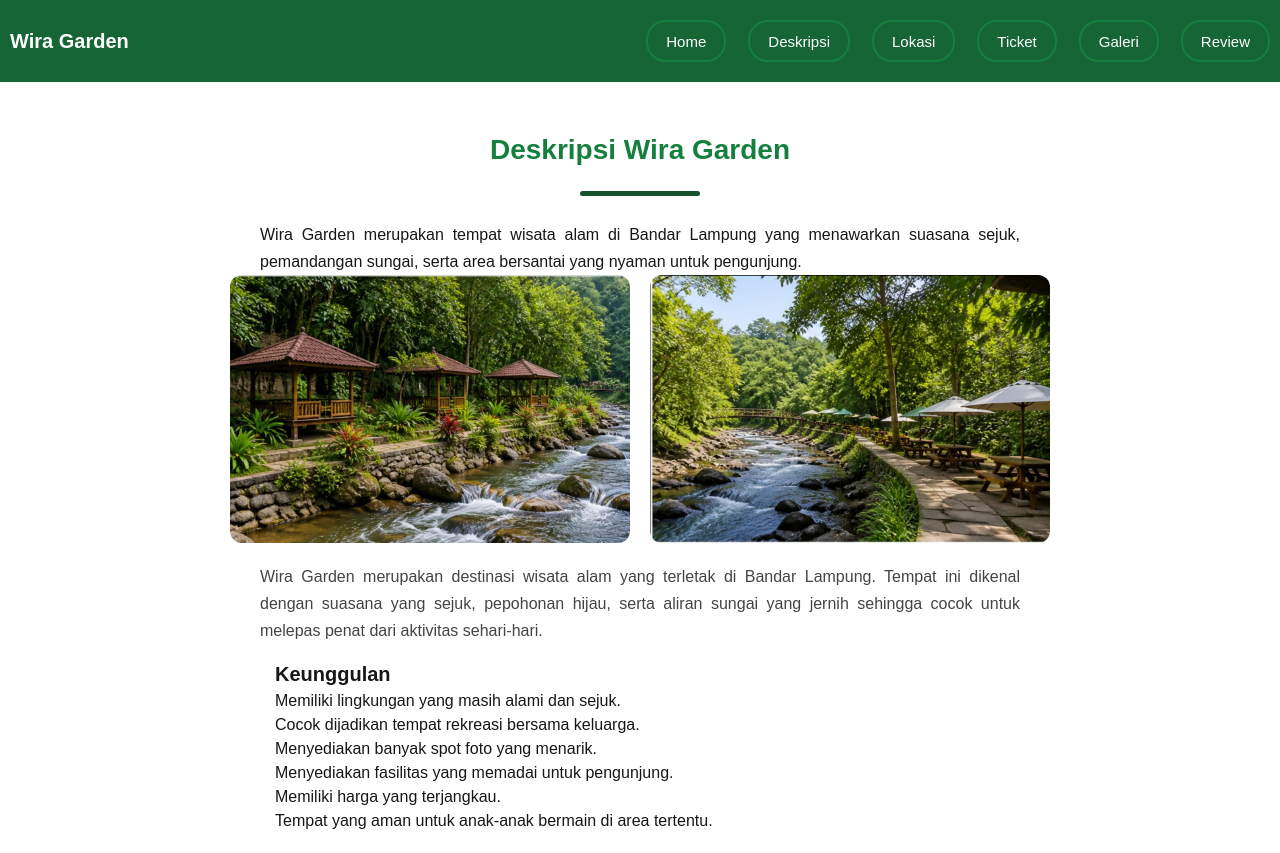
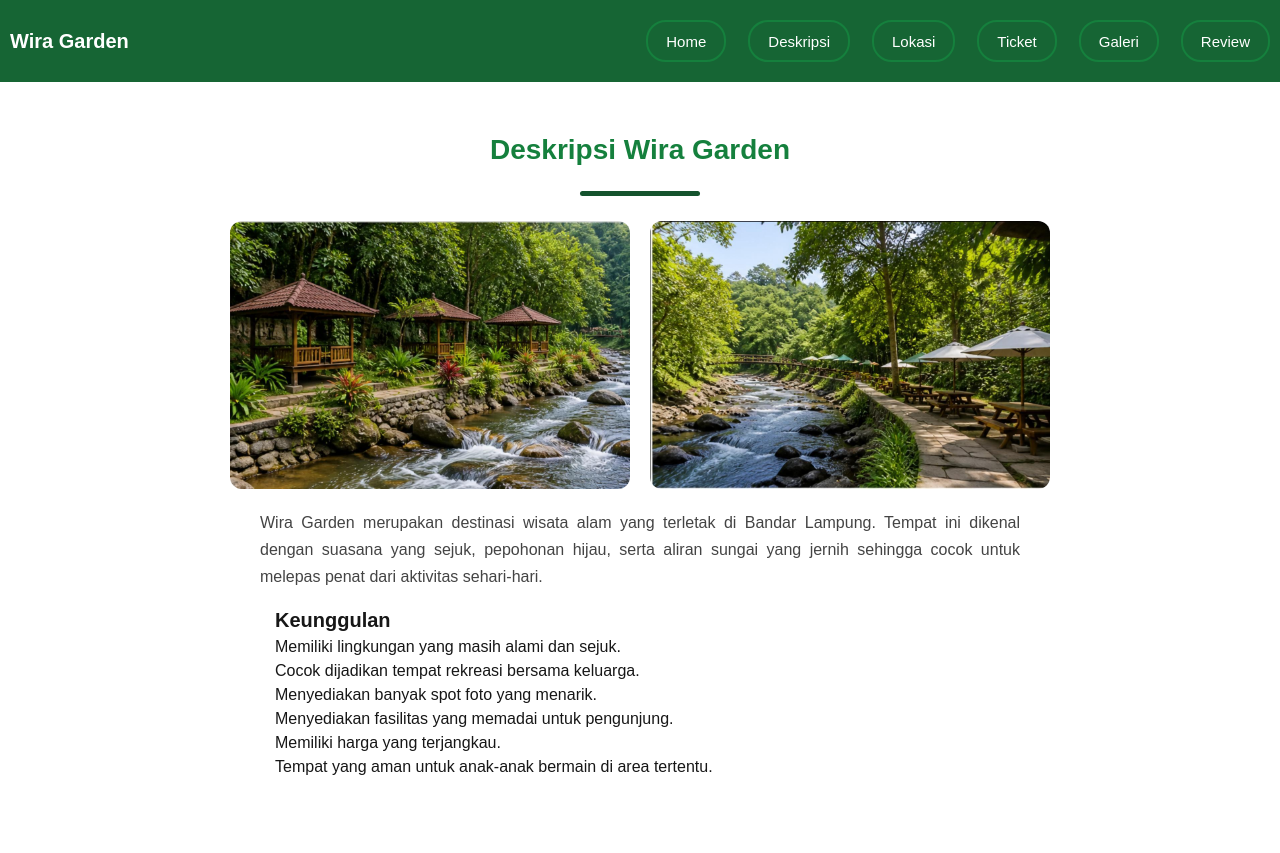
Before and after one commit to jovanakbarsetiodono-code/TI-WEB-24A-SIXTUPLE, a Next.js app in the folder my-app/: page /Deskripsi in a window 1280 px wide. After the commit the page ends 800 px from the top, so only its background shows below. Built offline with nearby package versions, Linux system fonts and the light colour scheme.

Commit message:
menghapus teks di bawah judul deskripsi

```diff
--- a/my-app/app/Deskripsi/page.tsx
+++ b/my-app/app/Deskripsi/page.tsx
@@ -8,13 +8,6 @@ export default function Page() {
         <h1 className={styles["deskripsi-title"]}>Deskripsi Wira Garden</h1>
 
         <div className={styles.line}></div>
-
-        <p className={styles["deskripsi-text"]}>
-          Wira Garden merupakan tempat wisata alam di Bandar Lampung yang
-          menawarkan suasana sejuk, pemandangan sungai, serta area bersantai
-          yang nyaman untuk pengunjung.
-        </p>
-
         <div className={styles["deskripsi-image-row"]}>
           <Image
             src="/wira4.jpg"
```
